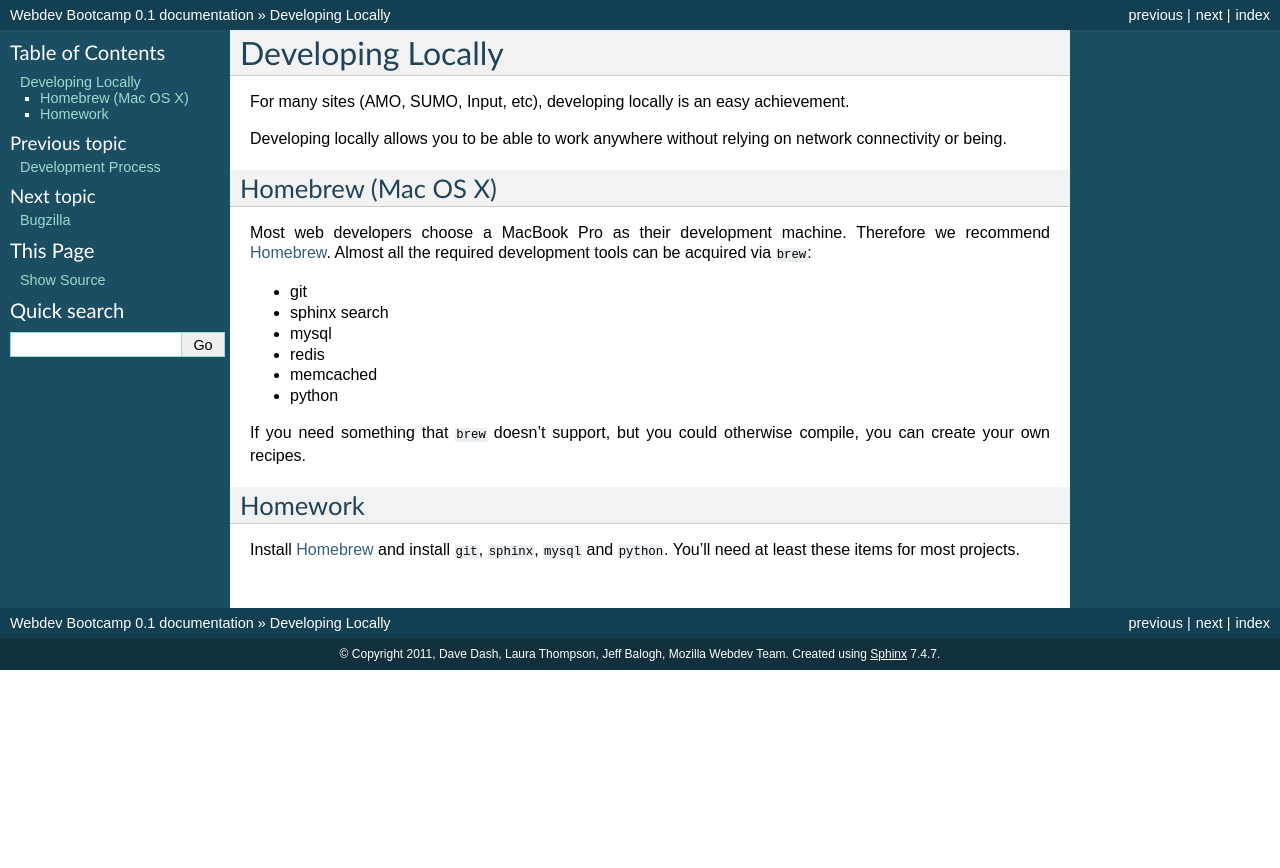
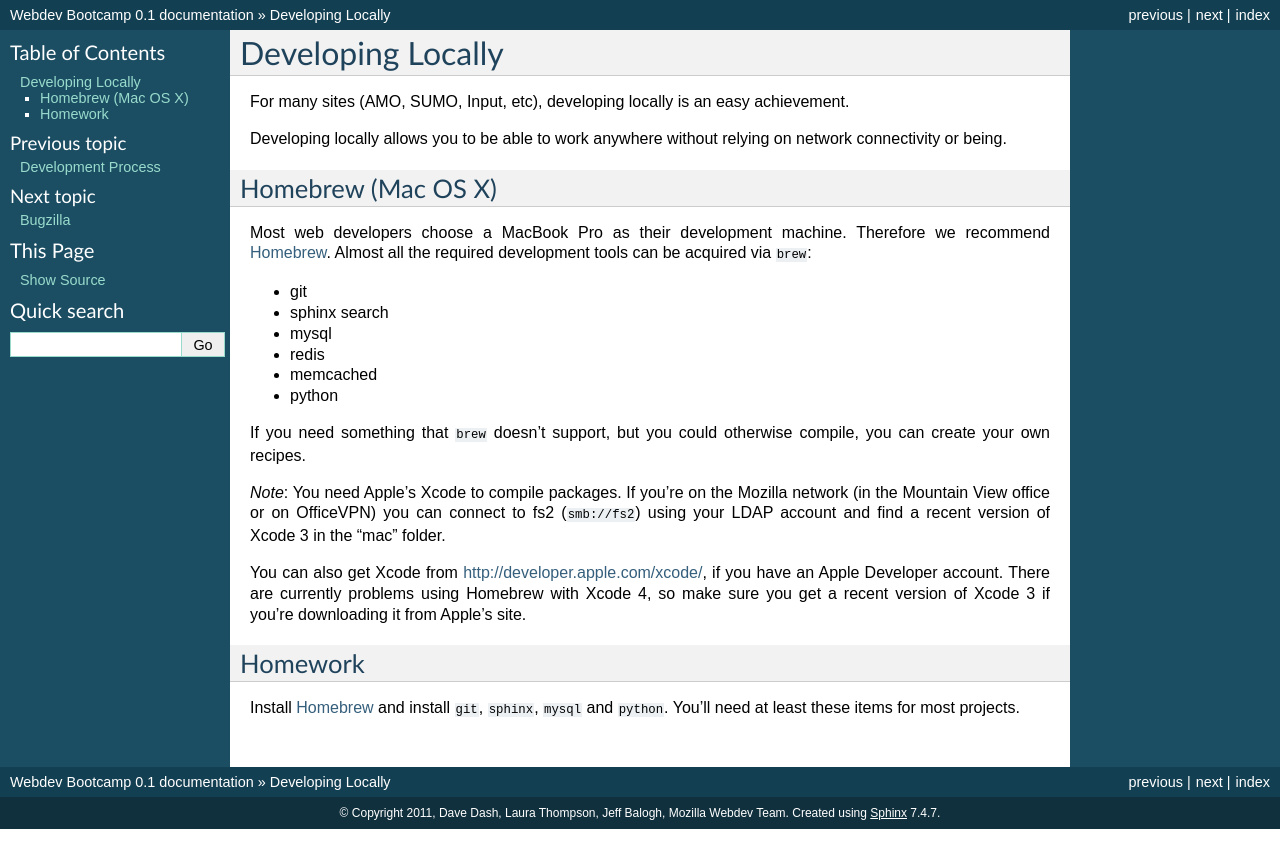
Before and after one commit to mozilla/webdev-bootcamp, a Sphinx documentation site: the page built from docs/localdev.rst, in a window 1280 px wide. Shown: the top 868 px of the page. Built offline with Sphinx 7.4.7, drawn with Linux system fonts in a browser that asks for light colours; pages that are not in the unit, such as notebooks, are missing from menus.

Commit message:
Add info about where to get Xcode for Homebrew

```diff
--- a/docs/localdev.rst
+++ b/docs/localdev.rst
@@ -30,6 +30,16 @@
 If you need something that ``brew`` doesn't support, but you could otherwise
 compile, you can create your own recipes.
 
+*Note*: You need Apple's Xcode to compile packages. If you're on the Mozilla
+network (in the Mountain View office or on OfficeVPN) you can connect to fs2
+(``smb://fs2``) using your LDAP account and find a recent version of Xcode 3
+in the "mac" folder.
+
+You can also get Xcode from http://developer.apple.com/xcode/, if you have an
+Apple Developer account. There are currently problems using Homebrew with
+Xcode 4, so make sure you get a recent version of Xcode 3 if you're
+downloading it from Apple's site.
+
 
 .. _Homebrew: https://github.com/mxcl/homebrew/
 
```
